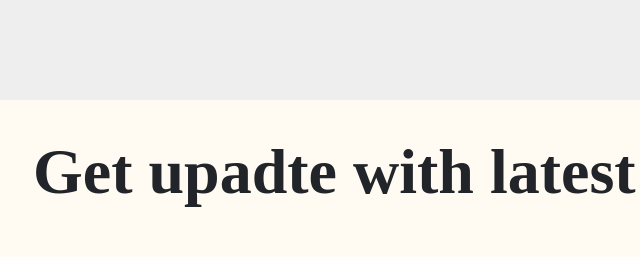
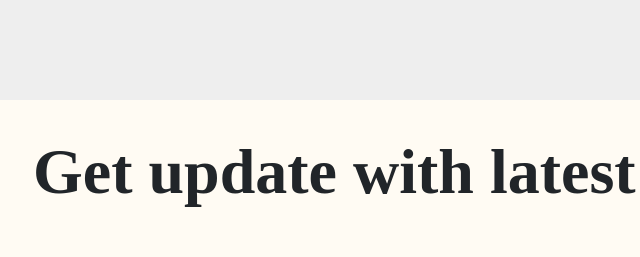
Before and after one commit to SolGuarin/Landing-page-PeakU, a plain HTML site: page index.html in a window 1280 px wide. Shown: the part 3900-4157 px from the top of the page, 239-879 px from the left. Drawn offline with nearby package versions, Linux system fonts and the light colour scheme.

Commit message:
correción de typo en página 6

```diff
--- a/index.html
+++ b/index.html
@@ -377,7 +377,7 @@
     <div class="container-6" style="background-color:  #fffbf3; width: 100vw; height: 100vh; padding-left: 5rem; padding-right: 5rem;">
       <div class="row" style="height: 20vh;">
         <div style="display: flex; align-items: center; justify-content: center;">
-          <p class="text-center" style="font-size: 4rem; font-family: 'Times New Roman', Times, serif; font-weight: bold;">Get upadte with latest blog</p>
+          <p class="text-center" style="font-size: 4rem; font-family: 'Times New Roman', Times, serif; font-weight: bold;">Get update with latest blog</p>
       </div>
       </div>
       <div class="row" style="height: 70vh;">
```
